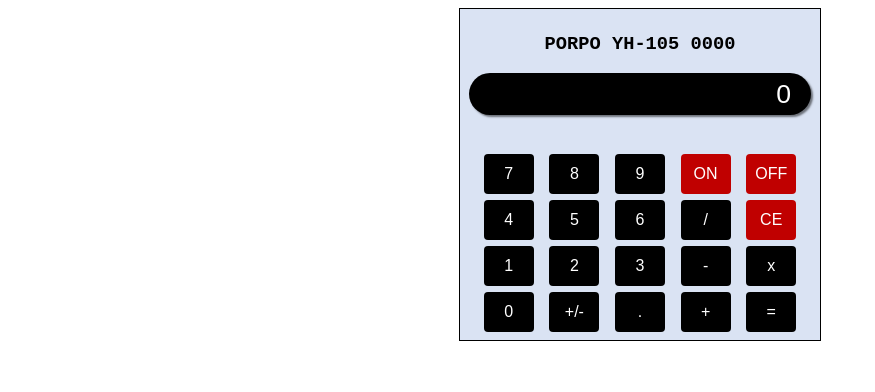
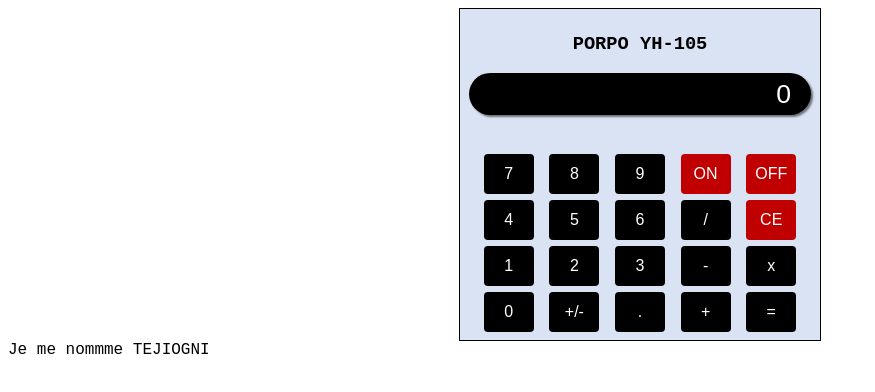
Before and after one commit to mtejiogni/Demo, a plain HTML site: page index.html in a window 1280 px wide. Shown: the whole page, without its empty margins (0-875 px from the left). Drawn offline with Linux system fonts and the light colour scheme.

Commit message:
modif index.html

```diff
--- a/index.html
+++ b/index.html
@@ -2,14 +2,14 @@
 <html>
 <head>
 	<meta charset="utf-8" />
-	<title>CALCULATRICE111111</title>
+	<title>CALCULATRICE</title>
 
 	<!-- Gestion du CSS -->
 	<link rel="stylesheet" type="text/css" href="style.css" />
 </head>
 <body>
 	<div id="content">
-		<h3>PORPO YH-105 0000</h3>
+		<h3>PORPO YH-105</h3>
 
 		<div>
 			<input type="text" name="resultat" id="resultat" class="bgcolor-noir" />
@@ -41,6 +41,10 @@
 		</div>
 	</div>
 
+	<div>
+		Je me nommme TEJIOGNI
+	</div>
+
 	<!-- Gestion du Javascript -->
 	<script type="text/javascript" src="script.js"></script>
 </body>
```
